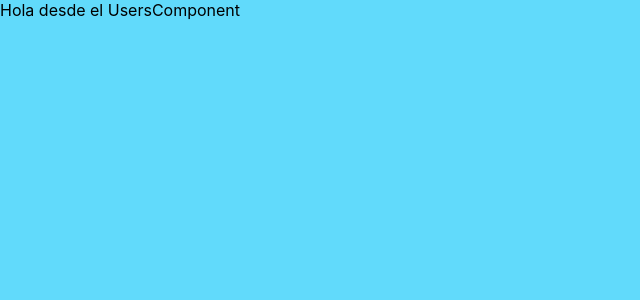
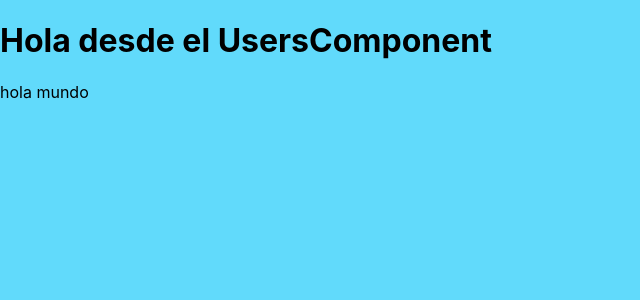
Before and after one commit to cristianespinozagl/react-my-app, a React (Create React App) app: page /users in a window 1280 px wide. Shown: the top 300 px of the page, without its empty margins (0-640 px from the left). Built offline with nearby package versions, Linux system fonts and the light colour scheme.

Commit message:
cambios en UserComponent

```diff
--- a/src/components/users.component.jsx
+++ b/src/components/users.component.jsx
@@ -1,7 +1,8 @@
 const Users = () => {
   return (
     <div>
-      Hola desde el UsersComponent
+      <h1>Hola desde el UsersComponent</h1>
+      <p>hola mundo</p>
     </div>
   );
 };
```
